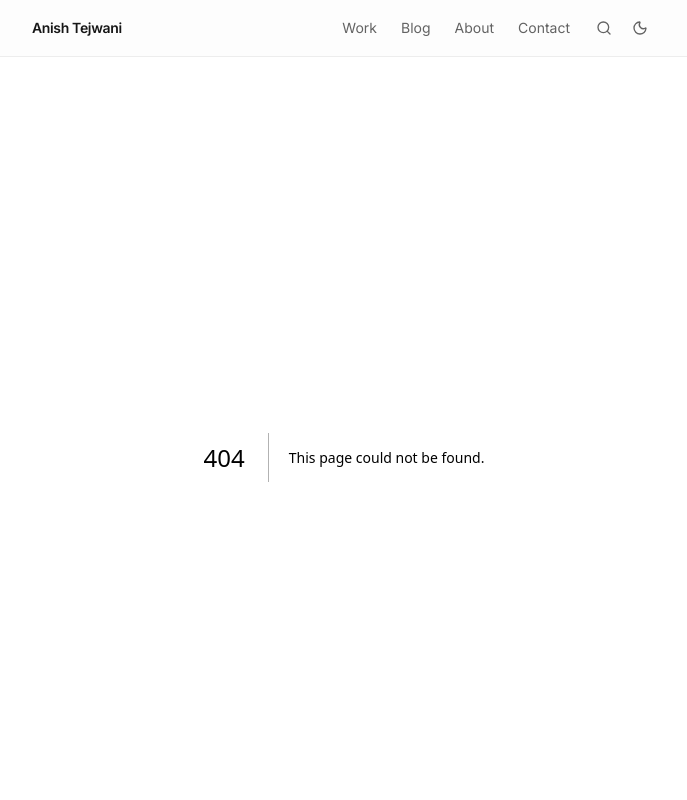
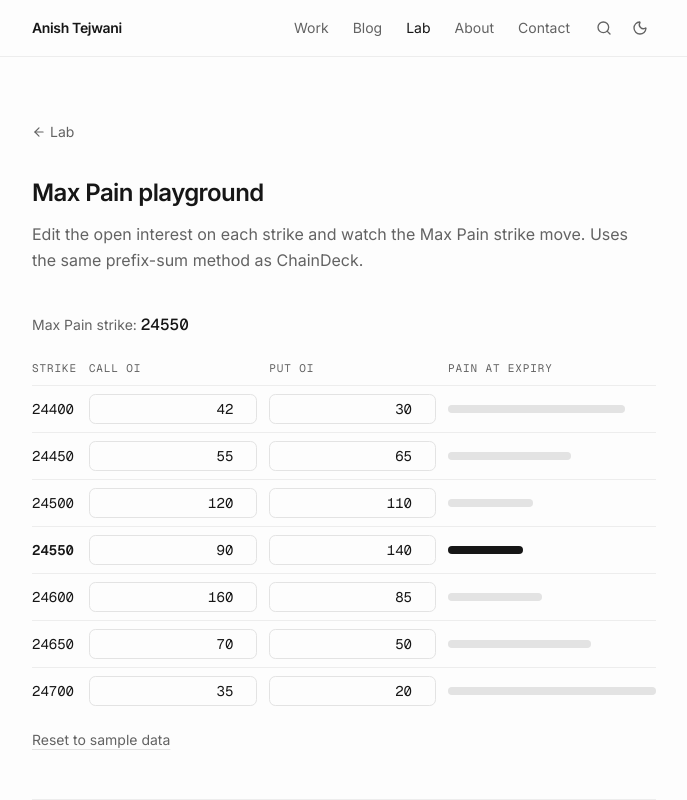
Before and after one commit to anish891/portfolio, a Next.js app: page /lab/max-pain in a window 1280 px wide. Before the commit this address had no page. Shown: the top 800 px of the page, without its empty margins (296-983 px from the left). Built offline with nearby package versions, Linux system fonts and the light colour scheme.

Commit message:
feat: add Lab page with an interactive Max Pain playground
Adds /lab and /lab/[slug], a data-driven list of demos, and a first demo
that recomputes Max Pain from editable open interest using the
prefix-sum method from the ChainDeck write-up. Wired into nav, search
and the sitemap.

```diff
--- /dev/null
+++ b/app/lab/[slug]/page.tsx
@@ -0,0 +1,59 @@
+import type { Metadata } from "next";
+import Link from "next/link";
+import { notFound } from "next/navigation";
+import { ArrowLeft } from "lucide-react";
+import { labEntries } from "@/lib/lab";
+import { labDemos } from "@/components/lab";
+
+interface Props {
+  params: Promise<{ slug: string }>;
+}
+
+export function generateStaticParams() {
+  return labEntries.map((e) => ({ slug: e.slug }));
+}
+
+export async function generateMetadata({ params }: Props): Promise<Metadata> {
+  const { slug } = await params;
+  const entry = labEntries.find((e) => e.slug === slug);
+  if (!entry) return {};
+  return {
+    title: entry.title,
+    description: entry.description,
+    alternates: { canonical: `/lab/${entry.slug}` },
+  };
+}
+
+export default async function LabPage({ params }: Props) {
+  const { slug } = await params;
+  const entry = labEntries.find((e) => e.slug === slug);
+  const Demo = labDemos[slug];
+  if (!entry || !Demo) notFound();
+
+  return (
+    <main id="main" className="container-prose pt-16">
+      <Link
+        href="/lab"
+        className="inline-flex items-center gap-1 text-sm text-muted-foreground transition-colors hover:text-foreground"
+      >
+        <ArrowLeft className="size-3.5" /> Lab
+      </Link>
+      <h1 className="mt-8 text-2xl font-semibold tracking-tight">{entry.title}</h1>
+      <p className="mt-3 leading-relaxed text-muted-foreground">{entry.description}</p>
+      <div className="mt-10">
+        <Demo />
+      </div>
+      {entry.post && (
+        <p className="mt-12 border-t border-border/60 pt-6 text-sm text-muted-foreground">
+          How it works:{" "}
+          <Link
+            href={`/blog/${entry.post}`}
+            className="text-foreground underline decoration-border underline-offset-4 hover:decoration-foreground"
+          >
+            read the write-up
+          </Link>
+        </p>
+      )}
+    </main>
+  );
+}
--- /dev/null
+++ b/app/lab/page.tsx
@@ -0,0 +1,38 @@
+import type { Metadata } from "next";
+import Link from "next/link";
+import { labEntries } from "@/lib/lab";
+import { formatDate } from "@/lib/blog";
+
+export const metadata: Metadata = {
+  title: "Lab",
+  description: "Small interactive experiments and demos.",
+  alternates: { canonical: "/lab" },
+};
+
+export default function LabIndex() {
+  return (
+    <main id="main" className="container-prose pt-16">
+      <h1 className="text-2xl font-semibold tracking-tight">Lab</h1>
+      <p className="mt-2 text-sm text-muted-foreground">
+        Small interactive experiments, newest first.
+      </p>
+      <ul className="mt-10 divide-y divide-border/60">
+        {labEntries.map((e) => (
+          <li key={e.slug}>
+            <Link href={`/lab/${e.slug}`} className="group block py-4 first:pt-0">
+              <div className="flex items-baseline justify-between gap-4">
+                <h2 className="font-medium tracking-tight group-hover:underline group-hover:decoration-border group-hover:underline-offset-4">
+                  {e.title}
+                </h2>
+                <time dateTime={e.date} className="shrink-0 font-mono text-xs text-muted-foreground">
+                  {formatDate(e.date, "short")}
+                </time>
+              </div>
+              <p className="mt-1 text-sm leading-relaxed text-muted-foreground">{e.description}</p>
+            </Link>
+          </li>
+        ))}
+      </ul>
+    </main>
+  );
+}
--- a/app/sitemap.ts
+++ b/app/sitemap.ts
@@ -1,4 +1,5 @@
 import type { MetadataRoute } from "next";
+import { labEntries } from "@/lib/lab";
 import { projects, siteConfig } from "@/lib/data";
 import { getAllPosts } from "@/lib/blog";
 
@@ -19,6 +20,12 @@ export default function sitemap(): MetadataRoute.Sitemap {
     { url: `${siteConfig.url}/blog`, changeFrequency: "weekly", priority: 0.8 },
     { url: `${siteConfig.url}/projects`, changeFrequency: "monthly", priority: 0.8 },
     { url: `${siteConfig.url}/about`, changeFrequency: "yearly", priority: 0.5 },
+    { url: `${siteConfig.url}/lab`, changeFrequency: "monthly", priority: 0.5 },
+    ...labEntries.map((e) => ({
+      url: `${siteConfig.url}/lab/${e.slug}`,
+      changeFrequency: "yearly" as const,
+      priority: 0.4,
+    })),
     ...projectPages,
     ...posts,
   ];
--- /dev/null
+++ b/components/lab/MaxPain.tsx
@@ -0,0 +1,123 @@
+"use client";
+
+import { useMemo, useState } from "react";
+
+const STRIKES = [24400, 24450, 24500, 24550, 24600, 24650, 24700];
+
+const SAMPLE = {
+  calls: [42, 55, 120, 90, 160, 70, 35],
+  puts: [30, 65, 110, 140, 85, 50, 20],
+};
+
+/** Pain at every strike in O(n) using prefix/suffix sums (OI in any unit). */
+function painBySrike(calls: number[], puts: number[]): number[] {
+  const n = STRIKES.length;
+  const cOI = new Array(n + 1).fill(0);
+  const cOIx = new Array(n + 1).fill(0);
+  for (let i = 0; i < n; i++) {
+    cOI[i + 1] = cOI[i] + calls[i];
+    cOIx[i + 1] = cOIx[i] + calls[i] * STRIKES[i];
+  }
+  const pOI = new Array(n + 1).fill(0);
+  const pOIx = new Array(n + 1).fill(0);
+  for (let i = n - 1; i >= 0; i--) {
+    pOI[i] = pOI[i + 1] + puts[i];
+    pOIx[i] = pOIx[i + 1] + puts[i] * STRIKES[i];
+  }
+  return STRIKES.map((K, k) => K * cOI[k] - cOIx[k] + (pOIx[k + 1] - K * pOI[k + 1]));
+}
+
+function OiInput({
+  label,
+  value,
+  onChange,
+}: {
+  label: string;
+  value: number;
+  onChange: (v: number) => void;
+}) {
+  return (
+    <input
+      aria-label={label}
+      type="number"
+      min={0}
+      value={value}
+      onChange={(e) => onChange(Math.max(0, Number(e.target.value) || 0))}
+      className="w-full rounded-md border border-input bg-transparent px-2 py-1 text-right font-mono text-sm outline-none focus-visible:border-ring"
+    />
+  );
+}
+
+export function MaxPain() {
+  const [calls, setCalls] = useState(SAMPLE.calls);
+  const [puts, setPuts] = useState(SAMPLE.puts);
+
+  const pain = useMemo(() => painBySrike(calls, puts), [calls, puts]);
+  const max = Math.max(...pain, 1);
+  const best = pain.indexOf(Math.min(...pain));
+
+  const set = (arr: number[], i: number, v: number) => arr.map((x, j) => (j === i ? v : x));
+
+  return (
+    <div>
+      <p className="text-sm text-muted-foreground">
+        Max Pain strike:{" "}
+        <span className="font-mono text-base font-medium text-foreground">{STRIKES[best]}</span>
+      </p>
+
+      <div className="mt-6 overflow-x-auto">
+        <table className="w-full min-w-[30rem] text-sm">
+          <thead>
+            <tr className="label-mono text-left">
+              <th className="pb-2 pr-3 font-normal">Strike</th>
+              <th className="pb-2 pr-3 font-normal">Call OI</th>
+              <th className="pb-2 pr-3 font-normal">Put OI</th>
+              <th className="pb-2 font-normal">Pain at expiry</th>
+            </tr>
+          </thead>
+          <tbody>
+            {STRIKES.map((strike, i) => (
+              <tr key={strike} className="border-t border-border/60">
+                <td className={`py-2 pr-3 font-mono ${i === best ? "font-semibold" : ""}`}>
+                  {strike}
+                </td>
+                <td className="py-2 pr-3">
+                  <OiInput
+                    label={`Call open interest at ${strike}`}
+                    value={calls[i]}
+                    onChange={(v) => setCalls(set(calls, i, v))}
+                  />
+                </td>
+                <td className="py-2 pr-3">
+                  <OiInput
+                    label={`Put open interest at ${strike}`}
+                    value={puts[i]}
+                    onChange={(v) => setPuts(set(puts, i, v))}
+                  />
+                </td>
+                <td className="w-1/3 py-2">
+                  <div
+                    className={`h-2 rounded-full ${i === best ? "bg-foreground" : "bg-border"}`}
+                    style={{ width: `${Math.max((pain[i] / max) * 100, 2)}%` }}
+                    role="img"
+                    aria-label={`Pain at ${strike}: ${pain[i]}`}
+                  />
+                </td>
+              </tr>
+            ))}
+          </tbody>
+        </table>
+      </div>
+
+      <button
+        onClick={() => {
+          setCalls(SAMPLE.calls);
+          setPuts(SAMPLE.puts);
+        }}
+        className="mt-4 cursor-pointer text-sm text-muted-foreground underline decoration-border underline-offset-4 hover:text-foreground hover:decoration-foreground"
+      >
+        Reset to sample data
+      </button>
+    </div>
+  );
+}
--- /dev/null
+++ b/components/lab/index.tsx
@@ -0,0 +1,6 @@
+import type { ComponentType } from "react";
+import { MaxPain } from "@/components/lab/MaxPain";
+
+export const labDemos: Record<string, ComponentType> = {
+  "max-pain": MaxPain,
+};
--- a/components/ui/CommandPalette.tsx
+++ b/components/ui/CommandPalette.tsx
@@ -21,6 +21,7 @@ import {
   Mail,
   FolderGit2,
   PenLine,
+  FlaskConical,
   User,
   CornerDownLeft,
 } from "lucide-react";
@@ -117,6 +118,7 @@ function PalettePanel({
       { id: "nav-home", title: "Home", group: "Navigate", icon: Home, run: () => go("/") },
       { id: "nav-projects", title: "Projects", group: "Navigate", icon: FolderGit2, run: () => go("/projects") },
       { id: "nav-blog", title: "Blog", group: "Navigate", icon: PenLine, run: () => go("/blog") },
+      { id: "nav-lab", title: "Lab", group: "Navigate", icon: FlaskConical, run: () => go("/lab") },
       { id: "nav-about", title: "About", group: "Navigate", icon: User, run: () => go("/about") },
       { id: "nav-contact", title: "Contact", group: "Navigate", icon: Mail, run: () => go("/#contact") },
 
--- a/lib/data.ts
+++ b/lib/data.ts
@@ -51,6 +51,7 @@ export interface SocialLink {
 export const navItems: NavItem[] = [
   { label: "Work", href: "/projects" },
   { label: "Blog", href: "/blog" },
+  { label: "Lab", href: "/lab" },
   { label: "About", href: "/about" },
   { label: "Contact", href: "/#contact" },
 ];
--- /dev/null
+++ b/lib/lab.ts
@@ -0,0 +1,20 @@
+export interface LabEntry {
+  slug: string;
+  title: string;
+  description: string;
+  date: string; // ISO yyyy-mm-dd
+  /** Blog post that explains the idea, if any */
+  post?: string;
+}
+
+// Newest first. Each slug needs a demo registered in components/lab/index.tsx.
+export const labEntries: LabEntry[] = [
+  {
+    slug: "max-pain",
+    title: "Max Pain playground",
+    description:
+      "Edit the open interest on each strike and watch the Max Pain strike move. Uses the same prefix-sum method as ChainDeck.",
+    date: "2026-10-21",
+    post: "chaindeck-max-pain-and-signals",
+  },
+];
```
Also changed, not shown: 1 other file (tests, documents, lock files or other folders).
